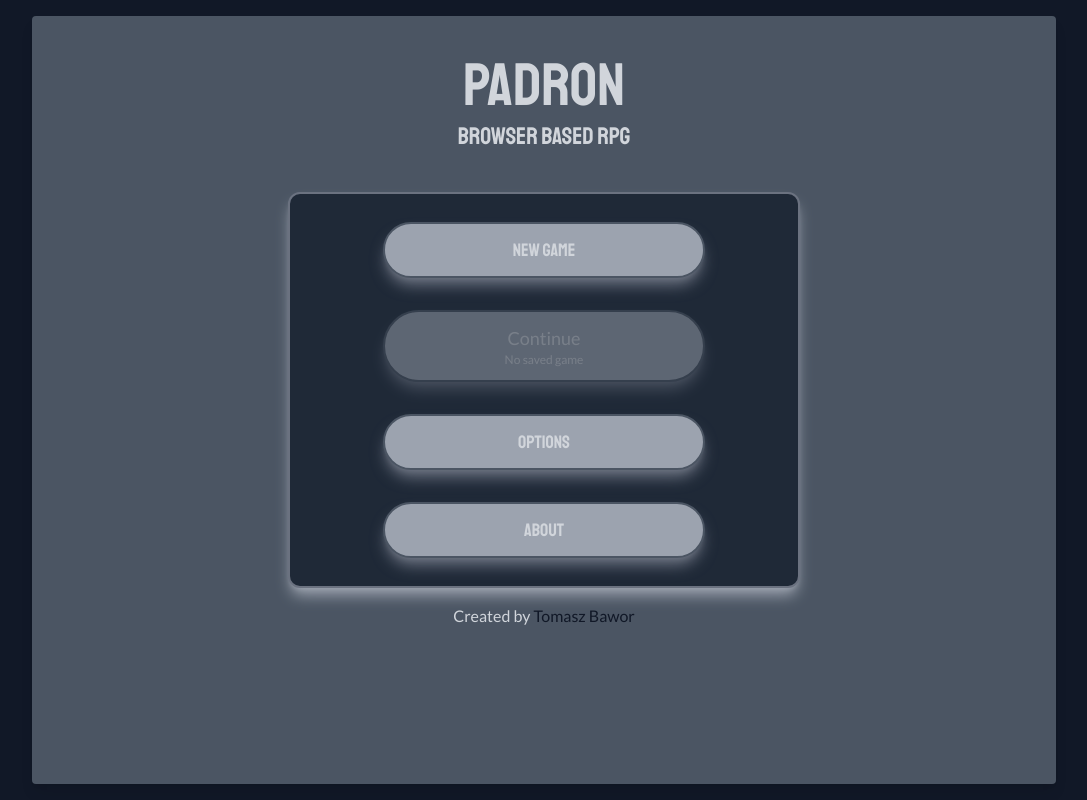
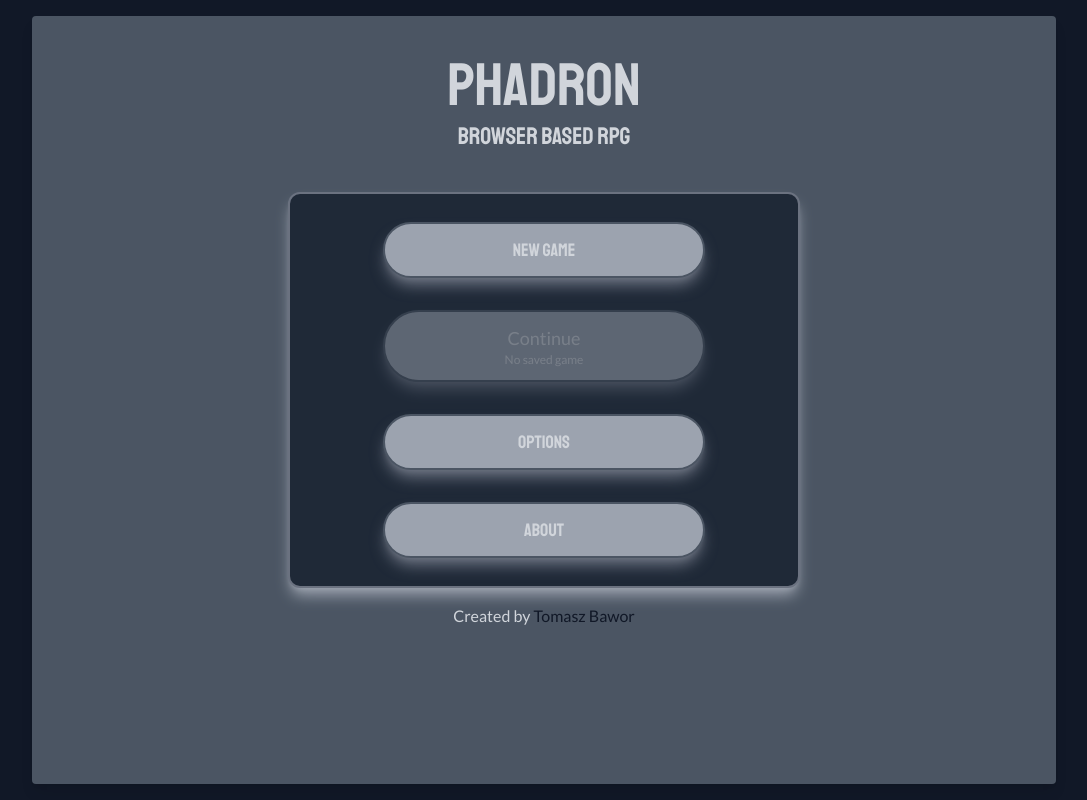
Before and after one commit to tomaszbawor/padron, a Nuxt app: page / in a window 1280 px wide. Shown: the whole page, without its empty margins (96-1183 px from the left). Built offline with nearby package versions, Linux system fonts and the light colour scheme.

Commit message:
chore: rename to phadron

```diff
--- a/package.json
+++ b/package.json
@@ -1,5 +1,5 @@
 {
-  "name": "padron",
+  "name": "phadron",
   "version": "0.1.3",
   "private": true,
   "engines": {
--- a/pages/index.vue
+++ b/pages/index.vue
@@ -13,7 +13,7 @@ const canContinue = computed(() => {
 
 <template>
   <header class="mt-10 text-center font-headers text-6xl">
-    Padron
+    Phadron
   </header>
   <p class="pt-1 text-center font-headers text-2xl">
     Browser Based RPG
```
Also changed, not shown: 2 other files (tests, documents, lock files or other folders).
